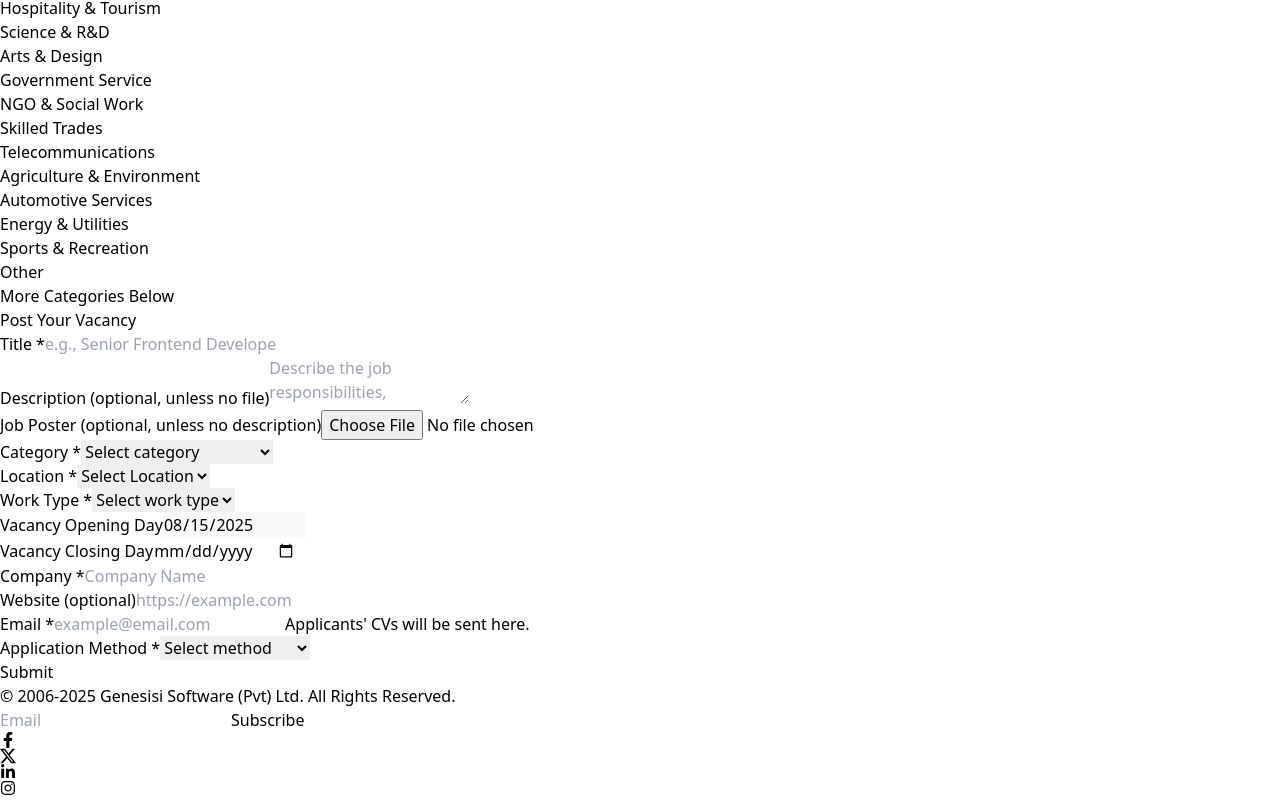
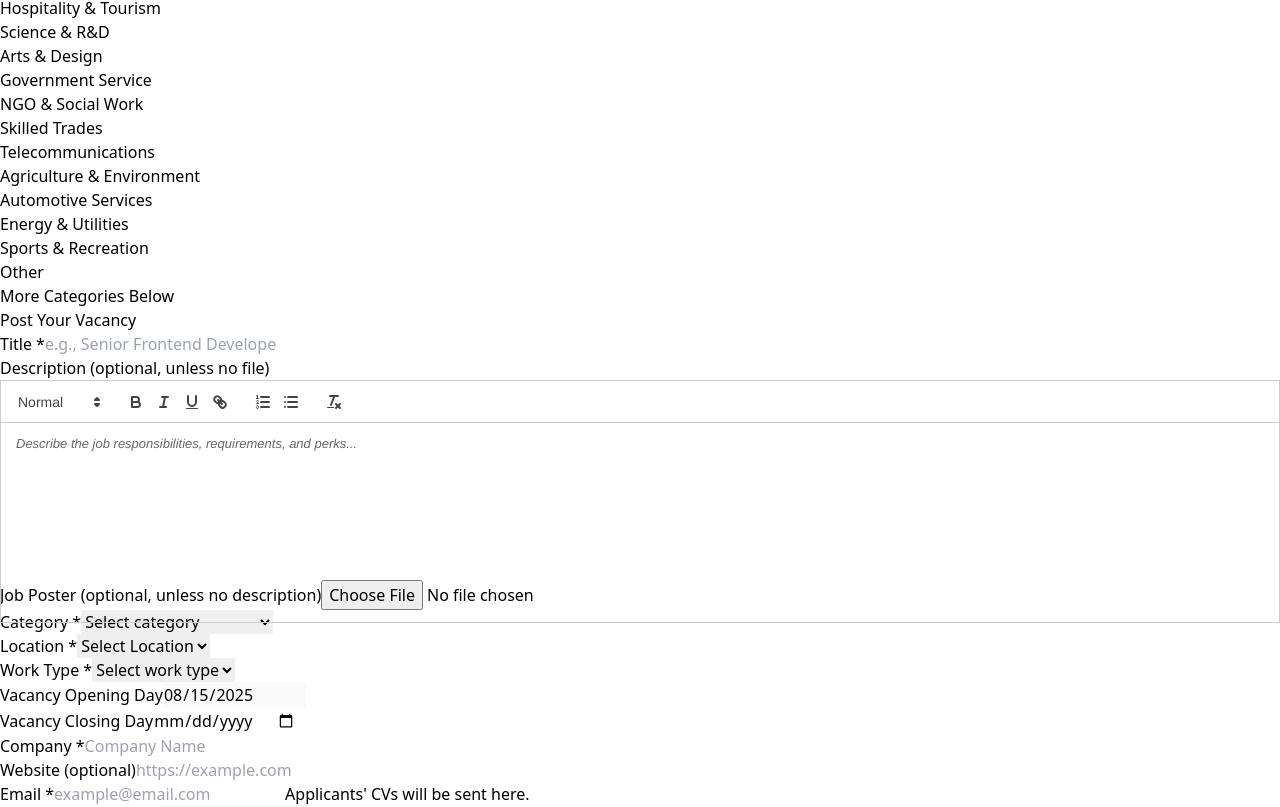
Before and after one commit to SanjayaPrasadRajapaksha/Job_Portal-Frontend, a React (Vite) app: page /post/new in a window 1280 px wide. Shown: the part 460-1267 px from the top of the page. Built offline with nearby package versions, Linux system fonts and the light colour scheme.

Commit message:
Downgrade react version

```diff
--- a/package.json
+++ b/package.json
@@ -11,9 +11,10 @@
   },
   "dependencies": {
     "axios": "^1.11.0",
-    "react": "^19.1.0",
-    "react-dom": "^19.1.0",
+    "react": "^18.2.0",
+    "react-dom": "^18.2.0",
     "react-icons": "^5.5.0",
+    "react-quill": "^2.0.0",
     "react-router-dom": "^7.7.1"
   },
   "devDependencies": {
--- a/src/index.css
+++ b/src/index.css
@@ -21,3 +21,6 @@
     background-color: #e9bb32;
     /* darker yellow */
 }
+/* global CSS or a module */
+.ql-toolbar, .ql-container { background-color: transparent; }
+.ql-editor { color: #374151; } /* text-gray-700 */
--- a/src/pages/Contact/Contact.jsx
+++ b/src/pages/Contact/Contact.jsx
@@ -14,16 +14,16 @@ export default function Contact() {
           <form className="space-y-6">
             <input
               type="text"
-              className="w-full border bg-gray-100 rounded-md px-4 py-3 focus:outline-none focus:ring-2 focus:ring-blue-100 shadow-sm transition duration-200 text-gray-700"
+              className="w-full border bg-gray-100 rounded-md px-4 py-3 focus:outline-none focus:ring-2 focus:ring-gray-100 shadow-sm transition duration-200 text-gray-700"
               placeholder="Name *"
             />
             <input
               type="email"
-              className="w-full border bg-gray-100 rounded-md px-4 py-3 focus:outline-none focus:ring-2 focus:ring-blue-100 shadow-sm transition duration-200 text-gray-700"
+              className="w-full border bg-gray-100 rounded-md px-4 py-3 focus:outline-none focus:ring-2 focus:ring-gray-100 shadow-sm transition duration-200 text-gray-700"
               placeholder="Email *"
             />
             <textarea
-              className="w-full border bg-gray-100 rounded-md px-4 py-3 focus:outline-none focus:ring-2 focus:ring-blue-100 shadow-sm transition duration-200 text-gray-700"
+              className="w-full border bg-gray-100 rounded-md px-4 py-3 focus:outline-none focus:ring-2 focus:ring-gray-100 shadow-sm transition duration-200 text-gray-700"
               rows="5"
               placeholder="Message *"
             ></textarea>
--- a/src/pages/JobPost/NewJobPost.jsx
+++ b/src/pages/JobPost/NewJobPost.jsx
@@ -1,4 +1,6 @@
 import { useState } from 'react';
+import ReactQuill from 'react-quill';
+import 'react-quill/dist/quill.snow.css';
 
 const districts = [
   'Colombo', 'Gampaha', 'Kalutara', 'Kandy', 'Matale', 'Nuwara Eliya',
@@ -96,28 +98,39 @@ export default function NewJobPost() {
               value={form.title}
               onChange={handleChange}
               placeholder="e.g., Senior Frontend Developer"
-              className="w-full border bg-gray-100 rounded-md px-4 py-3 focus:outline-none focus:ring-2 focus:ring-teal-100 shadow-sm text-gray-700 transition duration-200"
+              className="w-full border bg-gray-100 rounded-md px-4 py-3 focus:outline-none focus:ring-2 focus:ring-gray-100 shadow-sm text-gray-700 transition duration-200"
               required
             />
           </div>
-
-
           {/* Description or File Upload (at least one required) */}
-          <div>
+          <div className="mb-12">
             <label className="block text-gray-600 text-sm font-medium mb-2 uppercase font-serif">
               Description <span className="text-gray-400 font-normal">(optional, unless no file)</span>
             </label>
-            <textarea
-              name="description"
+
+            {/* Wrapper controls hover/focus visuals */}
+            <div
+              className="
+              w-full bg-gray-100 rounded-md  shadow-sm
+              transition duration-200
+            hover:border-gray-400
+            focus-within:border-teal-400 focus-within:ring-2 focus-within:ring-gray-100
+              overflow-hidden"
+            >
+              <ReactQuill
+                theme="snow"
                 value={form.description}
-              onChange={handleChange}
+                onChange={(val) => setForm({ ...form, description: val })}
                 placeholder="Describe the job responsibilities, requirements, and perks..."
-              className="w-full border bg-gray-100 rounded-md px-4 py-3 text-sm shadow-sm min-h-[120px] focus:outline-none focus:ring-2 focus:ring-teal-100 text-gray-700 transition duration-200"
+                // keep only height here; NO border here
+                style={{ height: "200px" }}
               />
             </div>
 
+          </div>
 
-          <div>
+          {/* Job Poster */}
+          <div className="mb-8">
             <label className="block text-gray-600 text-sm font-medium mb-2 uppercase font-serif">
               Job Poster <span className="text-gray-400 font-normal">(optional, unless no description)</span>
             </label>
@@ -149,7 +162,7 @@ export default function NewJobPost() {
               name="category"
               value={form.category}
               onChange={handleChange}
-              className="w-full border rounded-md px-4 py-3 text-sm shadow-sm focus:outline-none focus:ring-2 focus:ring-teal-100 text-gray-700 transition duration-200"
+              className="w-full border rounded-md px-4 py-3 text-sm shadow-sm focus:outline-none focus:ring-2 focus:ring-gray-100 text-gray-700 transition duration-200"
               required
             >
               <option value="">Select category</option>
@@ -172,7 +185,7 @@ export default function NewJobPost() {
               name="area"
               value={form.area}
               onChange={handleChange}
-            className="w-full border rounded-md px-4 py-3 text-sm shadow-sm focus:outline-none focus:ring-2 focus:ring-teal-100 text-gray-700 transition duration-200"
+              className="w-full border rounded-md px-4 py-3 text-sm shadow-sm focus:outline-none focus:ring-2 focus:ring-gray-100 text-gray-700 transition duration-200"
               required
             >
               <option value="">Select Location</option>
@@ -207,7 +220,7 @@ export default function NewJobPost() {
                 value={form.areaOther}
                 onChange={handleChange}
                 placeholder="Enter Area"
-              className="w-full border bg-gray-100 rounded-md px-4 py-3 mt-2 text-sm shadow-sm focus:outline-none focus:ring-2 focus:ring-teal-100 text-gray-700 transition duration-200"
+                className="w-full border bg-gray-100 rounded-md px-4 py-3 mt-2 text-sm shadow-sm focus:outline-none focus:ring-2 focus:ring-gray-100 text-gray-700 transition duration-200"
                 required
               />
             )}
@@ -223,7 +236,7 @@ export default function NewJobPost() {
               name="workType"
               value={form.workType}
               onChange={handleChange}
-              className="w-full border rounded-md px-4 py-3 text-sm shadow-sm focus:outline-none focus:ring-2 focus:ring-teal-100 text-gray-700 transition duration-200"
+              className="w-full border rounded-md px-4 py-3 text-sm shadow-sm focus:outline-none focus:ring-2 focus:ring-gray-100 text-gray-700 transition duration-200"
               required
             >
               <option value="">Select work type</option>
@@ -236,7 +249,7 @@ export default function NewJobPost() {
                 value={form.workTypeOther}
                 onChange={handleChange}
                 placeholder="Enter Work Type"
-                className="w-full border bg-gray-100 rounded-md px-4 py-3 mt-2 text-sm shadow-sm focus:outline-none focus:ring-2 focus:ring-teal-100 text-gray-700 transition duration-200"
+                className="w-full border bg-gray-100 rounded-md px-4 py-3 mt-2 text-sm shadow-sm focus:outline-none focus:ring-2 focus:ring-gray-100 text-gray-700 transition duration-200"
                 required
               />
             )}
@@ -263,7 +276,7 @@ export default function NewJobPost() {
                 min={form.openingDay}
                 onChange={handleChange}
                 required
-                className="w-full border rounded-md px-4 py-3 text-sm shadow-sm focus:outline-none focus:ring-2 focus:ring-teal-100 text-gray-700"
+                className="w-full border rounded-md px-4 py-3 text-sm shadow-sm focus:outline-none focus:ring-2 focus:ring-gray-100 text-gray-700"
               />
             </div>
           </div>
@@ -278,7 +291,7 @@ export default function NewJobPost() {
                 value={form.company}
                 onChange={handleChange}
                 placeholder="Company Name"
-                className="w-full border bg-gray-100 rounded-md px-4 py-3 text-sm shadow-sm focus:outline-none focus:ring-2 focus:ring-teal-100 text-gray-700 transition duration-200"
+                className="w-full border bg-gray-100 rounded-md px-4 py-3 text-sm shadow-sm focus:outline-none focus:ring-2 focus:ring-gray-100 text-gray-700 transition duration-200"
                 required
               />
             </div>
@@ -291,7 +304,7 @@ export default function NewJobPost() {
                 value={form.website}
                 onChange={handleChange}
                 placeholder="https://example.com"
-                className="w-full border bg-gray-100 rounded-md px-4 py-3 text-sm shadow-sm focus:outline-none focus:ring-2 focus:ring-teal-100 text-gray-700 transition duration-200"
+                className="w-full border bg-gray-100 rounded-md px-4 py-3 text-sm shadow-sm focus:outline-none focus:ring-2 focus:ring-gray-100 text-gray-700 transition duration-200"
               />
             </div>
 
@@ -303,7 +316,7 @@ export default function NewJobPost() {
                 value={form.email}
                 onChange={handleChange}
                 placeholder="example@email.com"
-                className="w-full border bg-gray-100 rounded-md px-4 py-3 text-sm shadow-sm focus:outline-none focus:ring-2 focus:ring-teal-100 text-gray-700 transition duration-200"
+                className="w-full border bg-gray-100 rounded-md px-4 py-3 text-sm shadow-sm focus:outline-none focus:ring-2 focus:ring-gray-100 text-gray-700 transition duration-200"
                 required
               />
               <span className="text-xs text-gray-500">Applicants' CVs will be sent here.</span>
@@ -319,7 +332,7 @@ export default function NewJobPost() {
               name="applicationMethod"
               value={form.applicationMethod}
               onChange={handleChange}
-              className="w-full border rounded-md px-4 py-3 text-sm shadow-sm focus:outline-none focus:ring-2 focus:ring-teal-100 text-gray-700 transition duration-200"
+              className="w-full border rounded-md px-4 py-3 text-sm shadow-sm focus:outline-none focus:ring-2 focus:ring-gray-100 text-gray-700 transition duration-200"
               required
             >
               <option value="">Select method</option>
@@ -335,7 +348,7 @@ export default function NewJobPost() {
                 value={form.applicationMethodOther}
                 onChange={handleChange}
                 placeholder="Enter Application Method"
-                className="w-full border bg-gray-100 rounded-md px-4 py-3 mt-2 text-sm shadow-sm focus:outline-none focus:ring-2 focus:ring-teal-100 text-gray-700 transition duration-200"
+                className="w-full border bg-gray-100 rounded-md px-4 py-3 mt-2 text-sm shadow-sm focus:outline-none focus:ring-2 focus:ring-gray-100 text-gray-700 transition duration-200"
                 required
               />
             )}
```
Also changed, not shown: src/pages/Reviews/Reviews.jsx (+4 -4 lines), 1 other file (tests, documents, lock files or other folders). Lines whose indentation alone changed are shown as unchanged.
